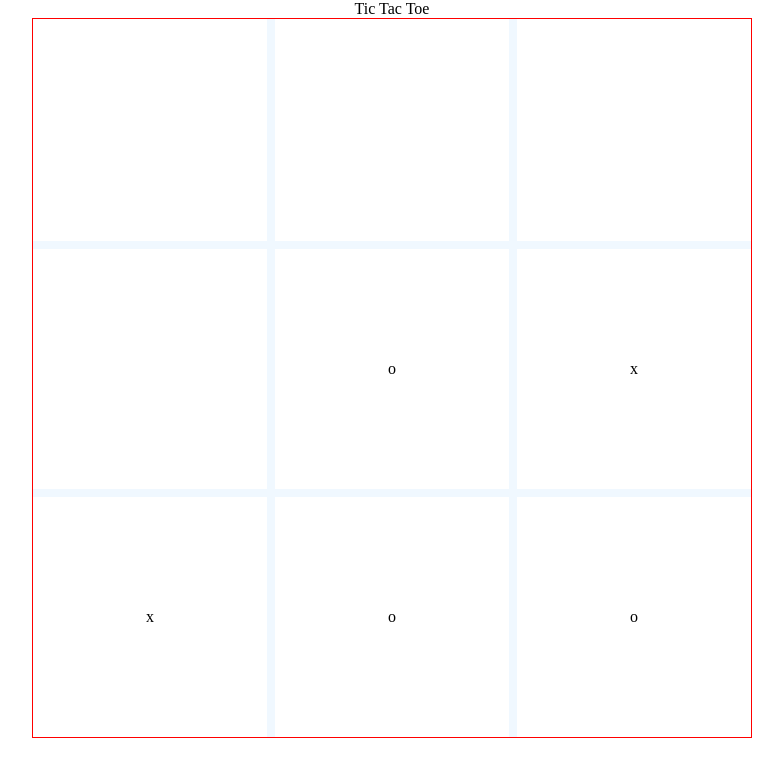
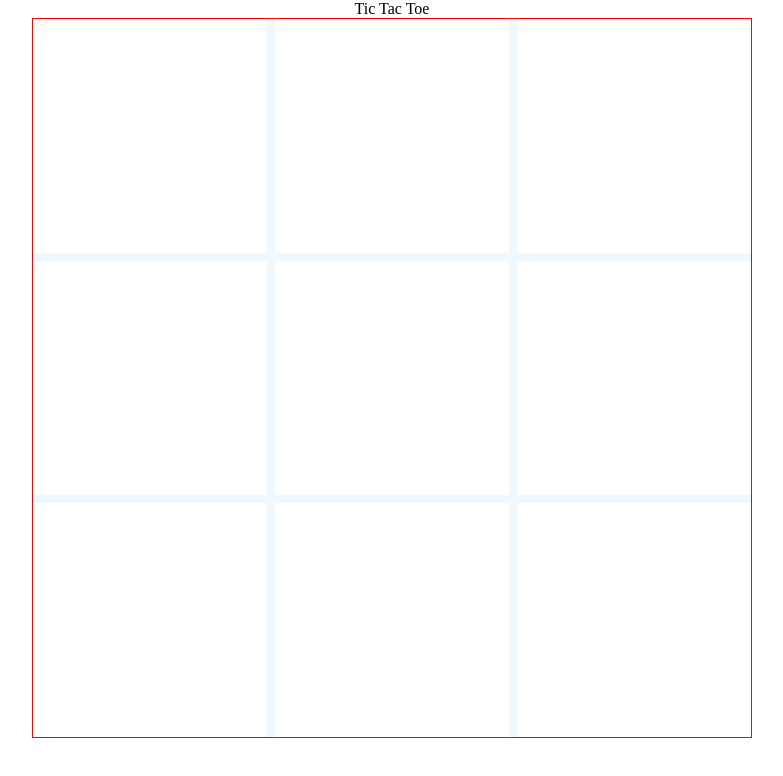
Before and after one commit to ArthurAlbert990/odin-tic-tac-toe, a plain HTML site: page index.html in a window 1280 px wide. Shown: the whole page, without its empty margins (248-1031 px from the left). Drawn offline with Linux system fonts and the light colour scheme.

Commit message:
Update page structure.

```diff
--- a/index.html
+++ b/index.html
@@ -16,17 +16,19 @@
         </div>
     </header>
 
+    <div class="boardContainer">
         <div class="container">
             <div class="gameGrid">
                 <div class="gameCell" data-position="0"></div>
                 <div class="gameCell" data-position="1"></div>
                 <div class="gameCell" data-position="2"></div>
                 <div class="gameCell" data-position="3"></div>
-            <div class="gameCell" data-position="4">o</div>
-            <div class="gameCell" data-position="5">x</div>
-            <div class="gameCell" data-position="6">x</div>
-            <div class="gameCell" data-position="7">o</div>
-            <div class="gameCell" data-position="8">o</div>
+                <div class="gameCell" data-position="4"></div>
+                <div class="gameCell" data-position="5"></div>
+                <div class="gameCell" data-position="6"></div>
+                <div class="gameCell" data-position="7"></div>
+                <div class="gameCell" data-position="8"></div>
+            </div>
         </div>
     </div>
 
```
Lines whose indentation alone changed are shown as unchanged.
